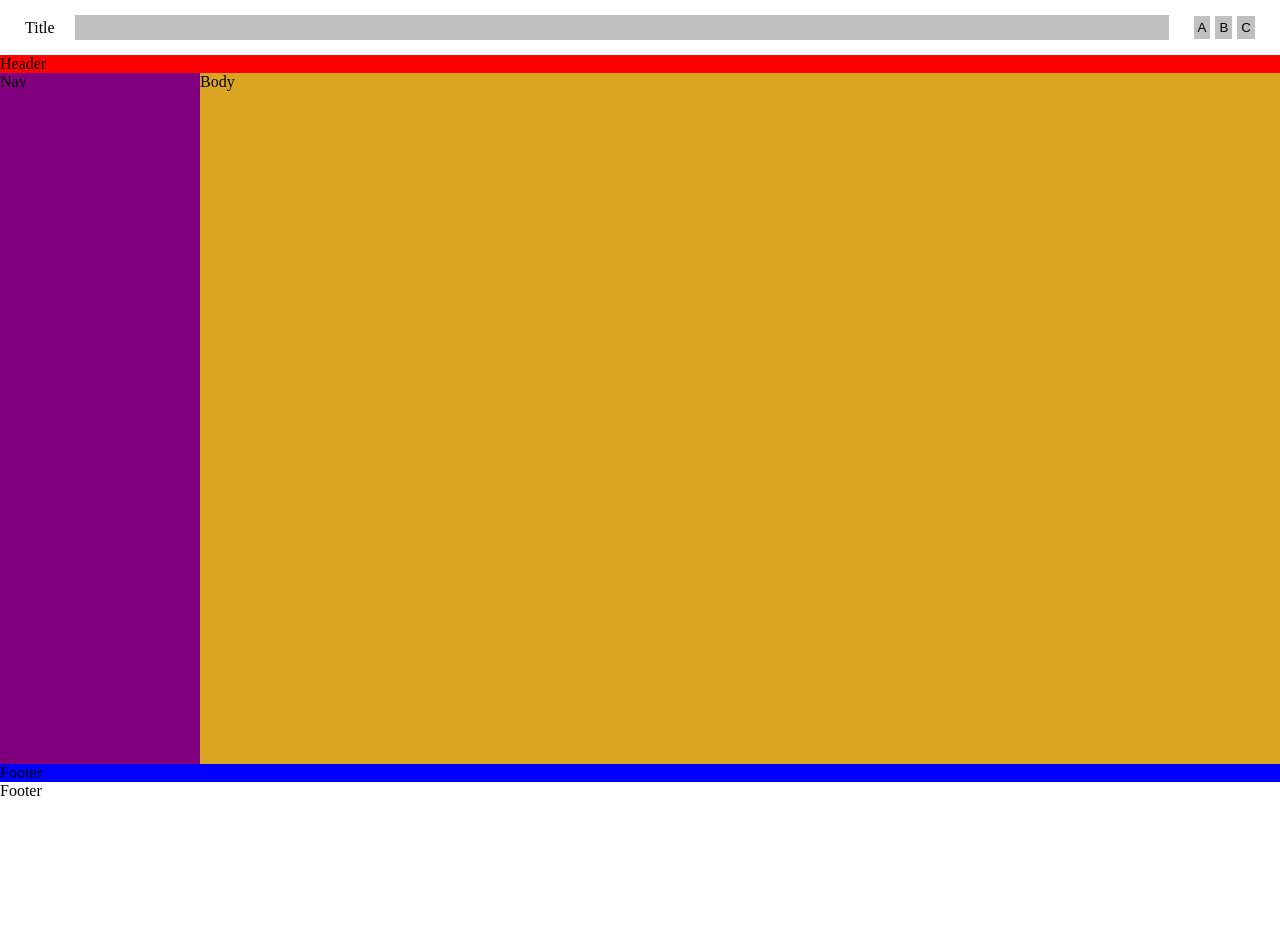
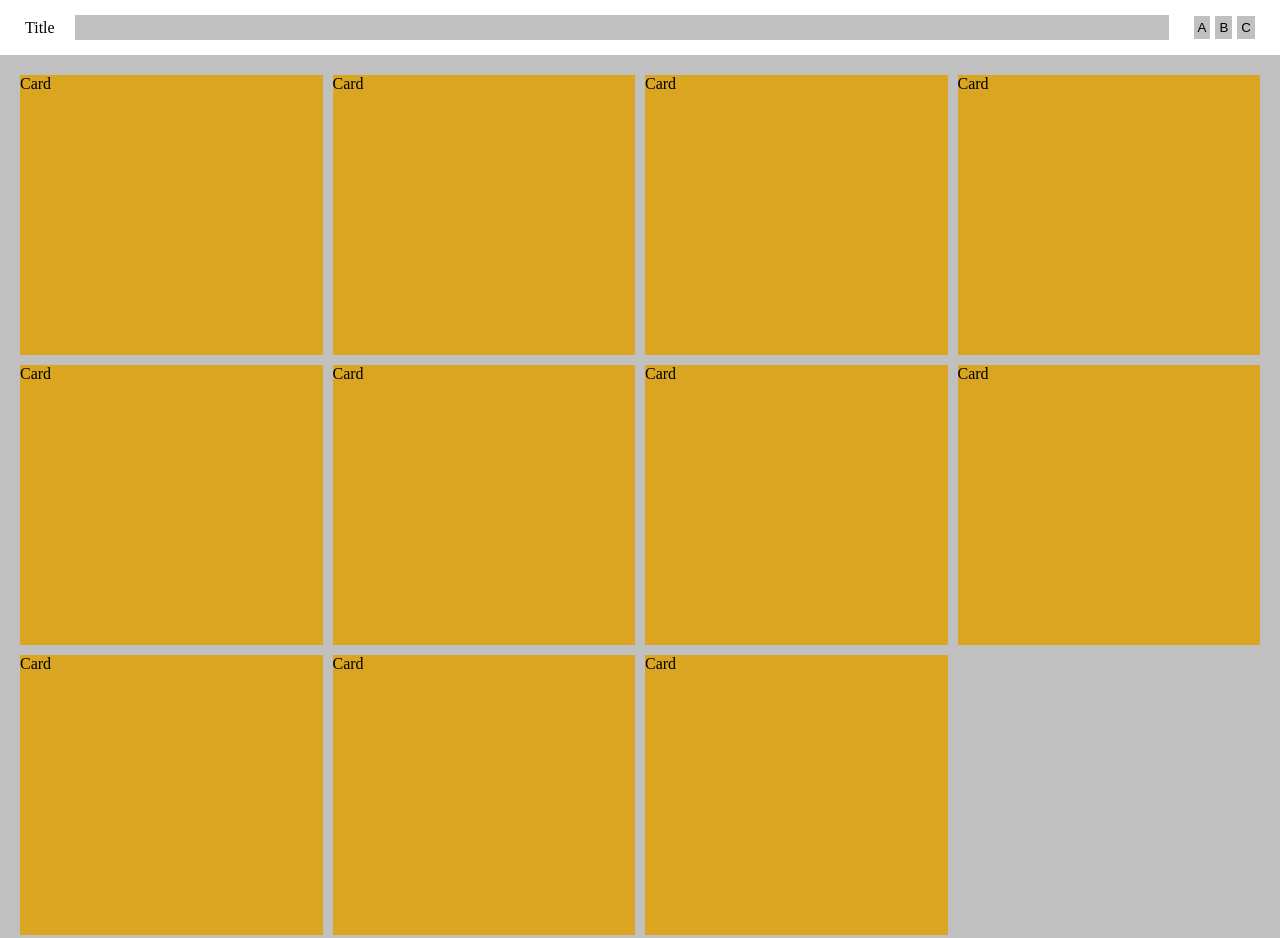
Before and after one commit to dsuprano/challenge-store, a plain HTML site: page index.html in a window 1280 px wide. Shown: the top 938 px of the page. Before the commit the page ends 800 px from the top, so only its background shows below. Drawn offline with Linux system fonts and the light colour scheme.

Commit message:
Clase 4
Armado de grids para las cards de las tiendas.

```diff
--- a/index.css
+++ b/index.css
@@ -48,54 +48,17 @@
   background-color: white;
 }
 
-/*
-
-Estilos para grid basico (columnas y filas)
-
 .container {
   display: grid;
   background-color: silver;
   flex: 1;
   grid-gap: 10px;
-  grid-template-columns: repeat(auto-fill, minmax(300px, 1fr));
-  grid-template-rows: 300px 300px;
-  grid-auto-rows: 300px;
+  grid-template-columns: repeat(auto-fill, minmax(280px, 1fr));
+  grid-template-rows: 280px;
+  grid-auto-rows: 280px;
+  padding: 20px;
 }
 
 .card {
   background-color: goldenrod;
 }
-
-*/
-
-.container {
-  display: grid;
-  background-color: silver;
-  flex: 1;
-  grid-template-columns: 200px 1fr 1fr;
-  grid-template-rows: auto 1fr auto;
-  grid-template-areas:
-    "header header header"
-    "nav body body"
-    "footer footer footer";
-}
-
-.area-header {
-  background: red;
-  grid-area: header;
-}
-
-.area-nav {
-  grid-area: nav;
-  background: purple;
-}
-
-.area-body {
-  grid-area: body;
-  background: goldenrod;
-}
-
-.area-footer {
-  grid-area: footer;
-  background: blue;
-}
--- a/index.html
+++ b/index.html
@@ -18,22 +18,39 @@
             </div>
         </header>
         <div class="container">
-            <!--
-            Divs para grid basico (columnas y filas)
-            <div class="card">Card</div>
-            <div class="card">Card</div>
-            <div class="card">Card</div>
-            <div class="card">Card</div>
-            <div class="card">Card</div>
-            <div class="card">Card</div>
-            <div class="card">Card</div>
-            <div class="card">Card</div>
-            <div class="card">Card</div>
-            -->
-            <div class="area-header">Header</div>
-            <div class="area-nav">Nav</div>
-            <div class="area-body">Body</div>
-            <div class="area-footer">Footer</div>
+            <div class="card">
+                <span>Card</span>
+            </div>
+            <div class="card">
+                <span>Card</span>
+            </div>
+            <div class="card">
+                <span>Card</span>
+            </div>
+            <div class="card">
+                <span>Card</span>
+            </div>
+            <div class="card">
+                <span>Card</span>
+            </div>
+            <div class="card">
+                <span>Card</span>
+            </div>
+            <div class="card">
+                <span>Card</span>
+            </div>
+            <div class="card">
+                <span>Card</span>
+            </div>
+            <div class="card">
+                <span>Card</span>
+            </div>
+            <div class="card">
+                <span>Card</span>
+            </div>
+            <div class="card">
+                <span>Card</span>
+            </div>
         </div>
         <footer>
             <label>Footer</label>
@@ -41,4 +58,9 @@
     </main>
 </body>
 
+<script type="text/javascript">
+    const name = "Delvis";
+    console.log(name);
+</script>
+
 </html>
```
